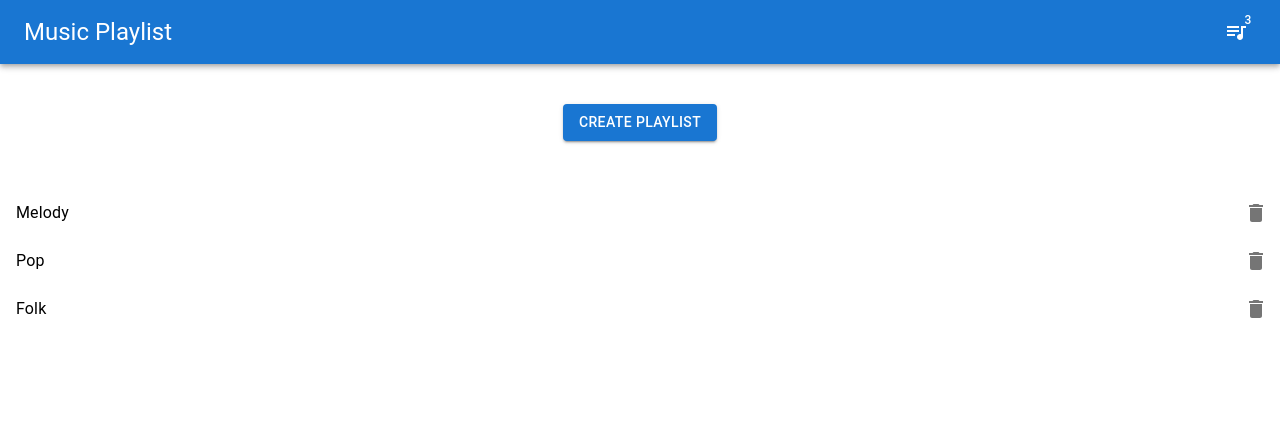
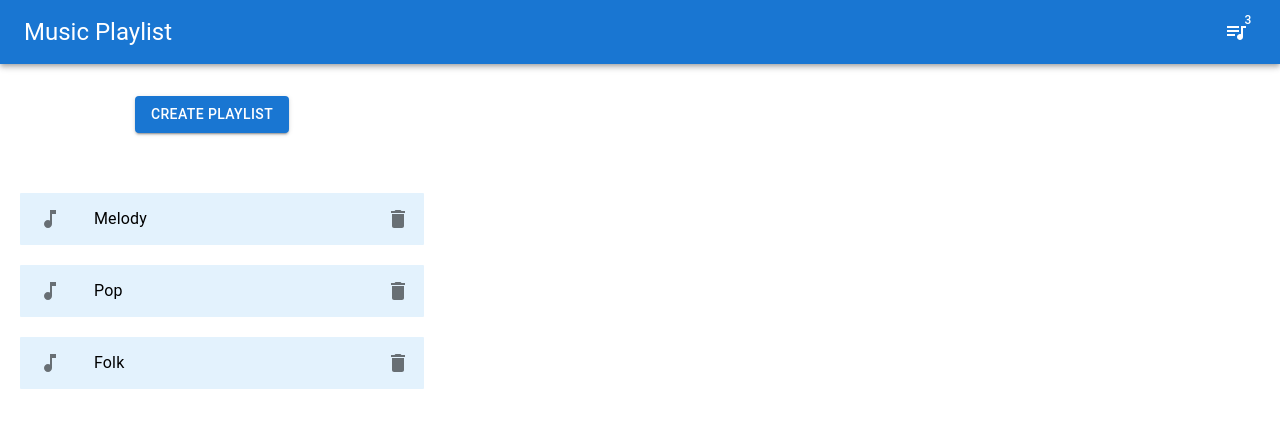
Before and after one commit to Prathyusha1211/Music-Playlist-Frontend, a React (Create React App) app: page /playlists in a window 1280 px wide. Shown: the top 428 px of the page. Built offline with nearby package versions, Linux system fonts and the light colour scheme.

Commit message:
Add. Badge to display count of songs in a particular playlist

```diff
--- a/src/App.js
+++ b/src/App.js
@@ -6,9 +6,9 @@ import SongsList from './components/SongsList/SongsList';
 import { useState } from 'react';
 
 const initialPlaylists = [
-  { id: 1, name: 'Melody' },
-  { id: 2, name: 'Pop' },
-  { id: 3, name: 'Folk' },
+  { id: 1, name: 'Melody',songsCount:0 },
+  { id: 2, name: 'Pop',songsCount:0},
+  { id: 3, name: 'Folk' ,songsCount:0},
 ];
 function App() {
   const [playlists, setPlaylists] = useState(initialPlaylists);
@@ -16,7 +16,8 @@ function App() {
   const addPlaylist = (name) => {
     const newPlaylist = {
       id: playlists.length + 1,
-      name
+      name,
+      songsCount:0
     };
     setPlaylists([...playlists, newPlaylist]);
   };
@@ -24,12 +25,22 @@ function App() {
   const deletePlaylist = (id) => {
     setPlaylists(playlists.filter(playlist => playlist.id !== id));
   };
+
+  const addToPlaylist = (songId, playlistId) => {
+    setPlaylists(playlists.map(playlist => {
+        if (playlist.id === playlistId) {
+            return { ...playlist, songsCount: (playlist.songsCount||0) + 1 };
+        }
+        return playlist;
+    }));
+};
+
   return (
     <BrowserRouter>
       <div className="App">
         <Navbar />
         <Routes>
-          <Route path="/" element={<SongsList playlists={playlists} />} />
+          <Route path="/" element={<SongsList playlists={playlists} onAddToPlaylist={addToPlaylist} />} />
           <Route path="/playlists" element={<PlayListPage playlists={playlists} onAddPlaylist={addPlaylist} onDeletePlaylist={deletePlaylist} />} />
         </Routes>
 
--- a/src/components/PlayListPage/PlayListPage.js
+++ b/src/components/PlayListPage/PlayListPage.js
@@ -1,8 +1,9 @@
-import { Button, Dialog, DialogActions, DialogContent, IconButton, List, ListItem, ListItemText, TextField } from "@mui/material";
+import { Badge, Box, Button, Dialog, DialogActions, DialogContent, IconButton, List, ListItem, ListItemIcon, ListItemText, TextField } from "@mui/material";
 import React, { useState } from "react";
 import DeleteIcon from '@mui/icons-material/Delete';
+import MusicNoteIcon from '@mui/icons-material/MusicNote';
 
-const PlayListPage = ({ playlists,onAddPlaylist,onDeletePlaylist }) => {
+const PlayListPage = ({ playlists, onAddPlaylist, onDeletePlaylist }) => {
 
     const [open, setOpen] = useState(false);
 
@@ -30,18 +31,42 @@ const PlayListPage = ({ playlists,onAddPlaylist,onDeletePlaylist }) => {
 
     return (
         <>
-            <Button variant="contained" data-testid="create-new-playlist-button" sx={{ margin: 5 }} onClick={() => { handleDialogOpen() }}>
+            <Box style={{
+                padding: 2,
+                borderRadius: 1,
+                maxWidth: '400px',
+                margin: '10px',
+
+            }}>
+                <Button variant="contained" data-testid="create-new-playlist-button" style={{ margin: '20px', }} onClick={() => { handleDialogOpen() }}>
                     Create Playlist
                 </Button>
+
+            </Box>
+
             <List>
                 {playlists.map((playlist) => (
+                    <Box style={{
+                        padding: 2,
+                        borderRadius: 1,
+                        maxWidth: '400px',
+                        margin: '20px',
+                        backgroundColor: '#e3f2fd',
+                    }}>
                         <ListItem key={playlist.id} secondaryAction={
                             <IconButton edge="end" aria-label="delete" onClick={() => handleDeletePlaylist(playlist.id)} data-testid={`delete-playlist-${playlist.id}`}>
                                 <DeleteIcon />
                             </IconButton>}>
+                            <ListItemIcon>
+                                <Badge badgeContent={playlist.songsCount || 0} color="secondary">
+                                    <MusicNoteIcon />
+                                </Badge>
+                            </ListItemIcon>
                             <ListItemText primary={playlist.name} />
 
                         </ListItem>
+                    </Box>
+
                 ))}
             </List>
             <Dialog open={open}>
@@ -57,8 +82,8 @@ const PlayListPage = ({ playlists,onAddPlaylist,onDeletePlaylist }) => {
                         onChange={(e) => setNewPlaylistName(e.target.value)} />
                 </DialogContent>
                 <DialogActions>
-                    <Button onClick={()=>{handleDialogClose()}}>Cancel</Button>
-                    <Button onClick={()=>{handleCreatePlaylist()}}>Create</Button>
+                    <Button onClick={() => { handleDialogClose() }}>Cancel</Button>
+                    <Button onClick={() => { handleCreatePlaylist() }}>Create</Button>
                 </DialogActions>
 
             </Dialog>
--- a/src/components/SongsList/SongsList.js
+++ b/src/components/SongsList/SongsList.js
@@ -9,18 +9,29 @@ const allSongs = [
     { id: 4, title: "Song 4" },
 ];
 
-const SongsList = ({ playlists }) => {
+const SongsList = ({ playlists,onAddToPlaylist }) => {
 
 
     const [open, setOpen] = useState(false);
 
-    const handleDialogOpen =()=>{
+    const [selectedSong, setSelectedSong] = useState(null);
+
+    const handleDialogOpen =(song)=>{
+        setSelectedSong(song);
         setOpen(true);
     }
 
     const handleDialogClose =()=>{
         setOpen(false);
+        setSelectedSong(null);
     }
+
+    const handleAddToPlaylist = (playlistId) => {
+        if (selectedSong) {
+            onAddToPlaylist(selectedSong.id, playlistId);
+            handleDialogClose();
+        }
+    };
 
     return (
         <Box style={{
@@ -57,7 +68,7 @@ const SongsList = ({ playlists }) => {
                         gap: 1,
                     }}>
                     {playlists.map((playlist) => (
-                        <Button variant="contained" color="primary" key={playlist.id} sx={{ mb: 1 }}>
+                        <Button variant="contained" color="primary" key={playlist.id} sx={{ mb: 1 }} onClick={() => handleAddToPlaylist(playlist.id)}>
                             {playlist.name}
                         </Button>
                     ))}
```
Also changed, not shown: 1 other file (tests, documents, lock files or other folders). Lines whose indentation alone changed are shown as unchanged.
